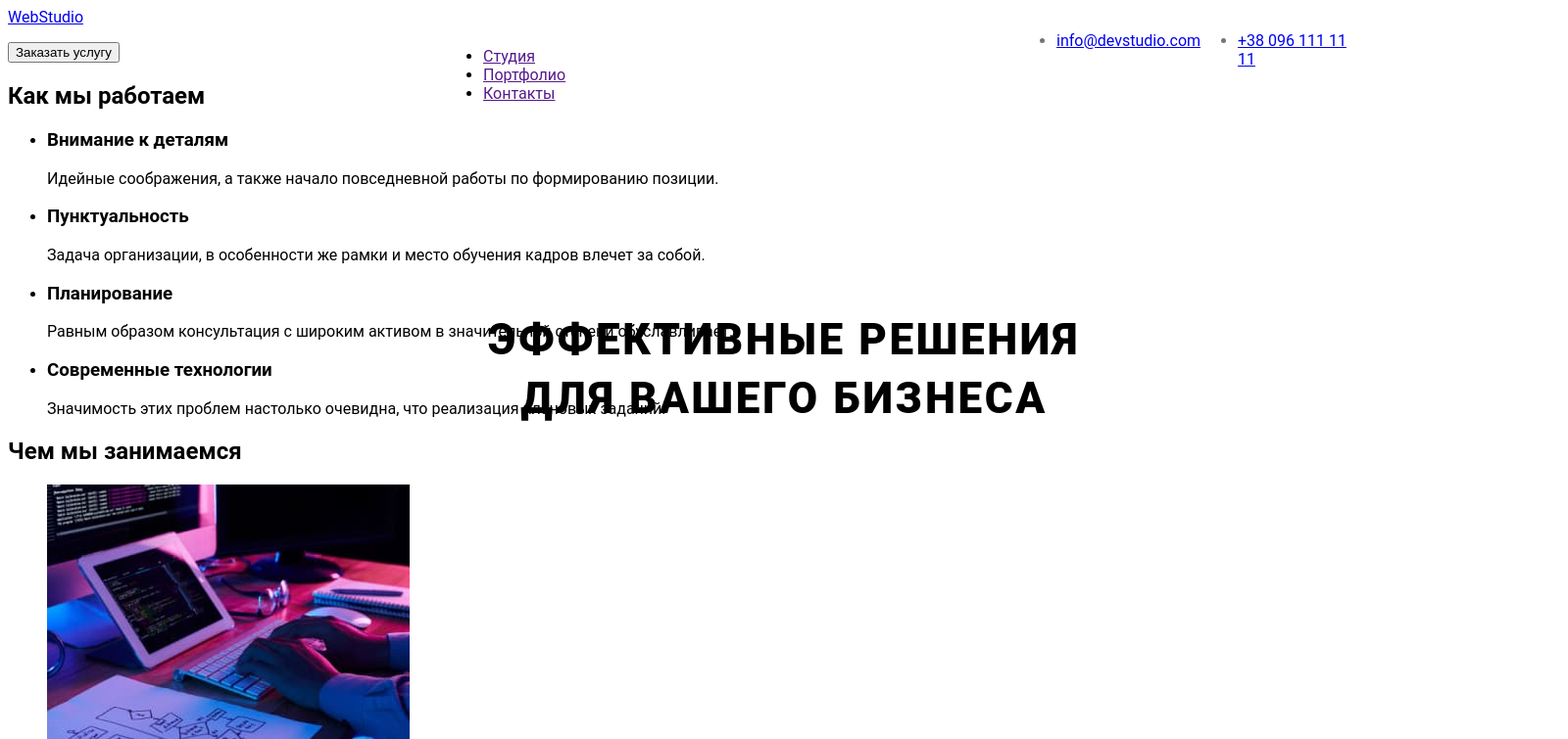
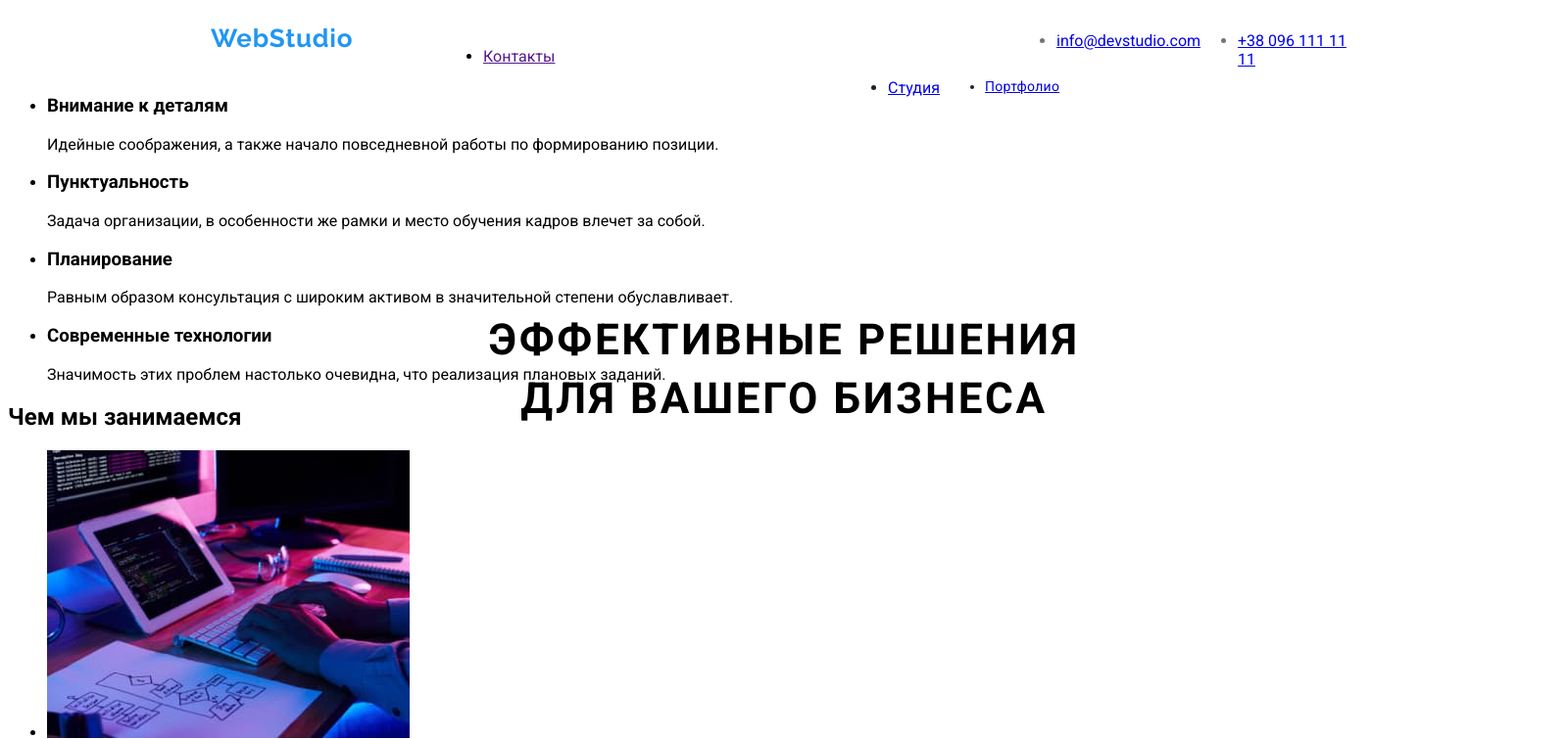
Before and after one commit to CheMaxwell/goit-markup-hw-02, a plain HTML site: page index.html in a window 1280 px wide. Shown: the top 755 px of the page at 98% size, 1600 px wide, since content can reach past the window. Drawn offline with Linux system fonts and the light colour scheme.

Commit message:
подключение стилей+доработка

```diff
--- a/css/styles.css
+++ b/css/styles.css
@@ -1,9 +1,34 @@
 body {
-  font-family: Roboto;
+  font-family: 'Raleway', sans-serif;
+  font-family: 'Roboto', sans-serif;
 }
+
+/* header */
+
 .header {
+  position: absolute;
+  width: 1600px;
+  height: 80px;
+  left: 0px;
+  top: 0px;
+  background: #ffffff;
 }
 .webstudio-top {
+  position: absolute;
+  width: 145px;
+  height: 31px;
+  left: 215px;
+  top: 24px;
+  font-family: Raleway;
+  font-style: normal;
+  font-weight: bold;
+  font-size: 26px;
+  line-height: 31px;
+  letter-spacing: 0.03em;
+  color: #2196f3;
+}
+.web {
+  color: #2196f3;
 }
 .menu-nav {
   position: absolute;
@@ -11,6 +36,69 @@ body {
   height: 16px;
   left: 453px;
   top: 32px;
+}
+.menu-nav-studio {
+  color: #212121;
+  position: absolute;
+  width: 49px;
+  height: 16px;
+  left: 453px;
+  top: 32px;
+}
+.menu-nav-studio:hover,
+.menu-nav-studio:focus {
+  color: #2196f3;
+  position: absolute;
+  width: 49px;
+  height: 16px;
+  left: 453px;
+  top: 32px;
+}
+.menu-nav-portfolio {
+  position: absolute;
+  width: 77px;
+  height: 16px;
+  left: 552px;
+  top: 32px;
+  font-size: 14px;
+  line-height: 16px;
+  letter-spacing: 0.02em;
+  color: #212121;
+}
+.menu-nav-portfolio:hover,
+.menu-nav-portfolio:focus {
+  position: absolute;
+  width: 77px;
+  height: 16px;
+  left: 552px;
+  top: 32px;
+  font-size: 14px;
+  line-height: 16px;
+  letter-spacing: 0.02em;
+  color: #2196f3;
+}
+.menu-nav-contacts {
+  position: absolute;
+  width: 68px;
+  height: 16px;
+  left: 679px;
+  top: 32px;
+  font-size: 14px;
+  line-height: 16px;
+  letter-spacing: 0.02em;
+  color: #212121;
+}
+.menu-nav-contacts:hover,
+.menu-nav-contacts:focus {
+  position: absolute;
+  width: 68px;
+  height: 16px;
+  left: 679px;
+  top: 32px;
+  font-size: 14px;
+  line-height: 16px;
+  letter-spacing: 0.02em;
+  color: #2196f3;
 }
 .mail {
   color: #757575;
@@ -29,16 +117,14 @@ body {
   top: 32px;
 }
 
+/* to order*/
+
 .bussines {
   position: absolute;
   width: 696px;
   height: 120px;
   left: 452px;
   top: 280px;
-
-  font-family: Roboto;
-  font-style: normal;
-  font-weight: 900;
   font-size: 44px;
   line-height: 60px;
   text-align: center;
--- a/index.html
+++ b/index.html
@@ -6,16 +6,20 @@
     <meta name="viewport" content="width=device-width, initial-scale=1.0">
     <link rel="stylesheet" href="./css/styles.css" />
     <title>Студия</title>
+    <link rel="preconnect" href="https://fonts.googleapis.com">
+    <link rel="preconnect" href="https://fonts.gstatic.com" crossorigin>
+    <link href="https://fonts.googleapis.com/css2?family=Raleway:wght@700&family=Roboto:wght@400;500;700;900&display=swap"
+        rel="stylesheet">
 </head>
 <body>
     <!-- Header -->
     <header class="header">
         <nav>
-            <a href="/"><span lang="en" class="webstudio-top">WebStudio</span></a>
+            <a href="/"><span lang="en" class="webstudio-top"><span class="web">Web</span>Studio</span></a>
             <ul class="menu-nav">
-                <li><a href="">Студия</a></li>
-                <li><a href="">Портфолио</a></li>
-                <li><a href="">Контакты</a></li>
+                <li class="menu-nav-studio"><a href="./index.html">Студия</a></li>
+                <li class="menu-nav-portfolio"><a href="./portfolio.html">Портфолио</a></li>
+                <li class="menu-nav-"><a href="">Контакты</a></li>
             </ul>
         </nav>
         <ul>
```
Also changed, not shown: portfolio.html (+5 -1 lines).
